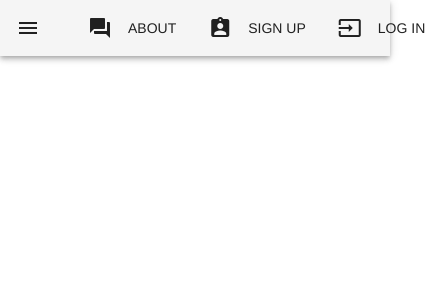
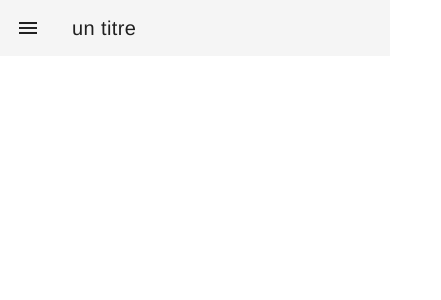
Before and after one commit to maxblanch/GLO-2005, a Vue app in the folder frontend/: page / in a window 390 px wide. Shown: the top 300 px of the page, 441 px wide, since content can reach past the window. Built offline with nearby package versions, Linux system fonts and the light colour scheme.

Commit message:
fixed toolbar responsiveness

```diff
--- a/frontend/src/components/ToolBarVue.vue
+++ b/frontend/src/components/ToolBarVue.vue
@@ -1,10 +1,14 @@
 <template>
   <nav>
+    <v-responsive>
       <v-toolbar>
-      <v-toolbar-side-icon @click.stop="drawer = !drawer"></v-toolbar-side-icon>
+        <v-toolbar-side-icon
+          @click.stop="drawer = !drawer"
+          class="hidden-sm-and-up"
+        ></v-toolbar-side-icon>
         <v-toolbar-title>{{ title }}</v-toolbar-title>
         <v-spacer></v-spacer>
-      <v-toolbar-items>
+        <v-toolbar-items class="hidden-xs-only">
           <v-btn flat>
             <v-icon left>question_answer</v-icon>
             <span>About</span>
@@ -19,6 +23,7 @@
           </v-btn>
         </v-toolbar-items>
       </v-toolbar>
+    </v-responsive>
     <v-navigation-drawer v-model="drawer" absolute temporary>
       <v-list class="pt-0" dense>
         <v-divider></v-divider>
```
Lines whose indentation alone changed are shown as unchanged.
